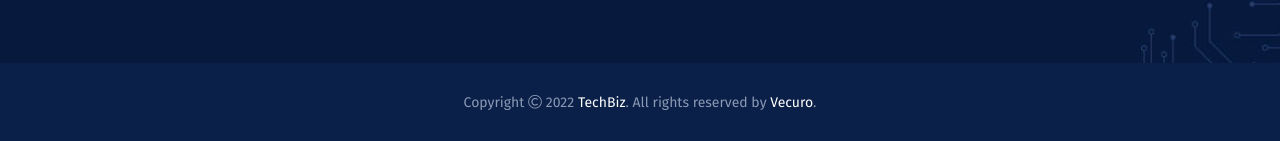
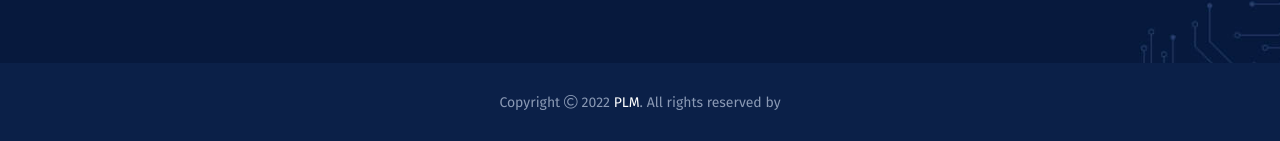
Before and after one commit to BhushanNizare/PLM, a plain HTML site: page Portfolio.html in a window 1280 px wide. Shown: the part 1338-1479 px from the top of the page. Drawn offline with Linux system fonts and the light colour scheme; grey boxes are pictures that could not be loaded.

Commit message:
Add files via upload

```diff
--- a/Portfolio.html
+++ b/Portfolio.html
@@ -471,8 +471,7 @@
         <div class="copyright-wrap">
             <div class="container">
                 <p class="copyright-text">Copyright <i class="fal fa-copyright"></i> 2022 <a class="text-white"
-                        href="index.html">TechBiz</a>. All rights reserved by <a class="text-white"
-                        href="https://themeforest.net/user/vecuro_themes">Vecuro</a>.</p>
+                        href="index.html">PLM</a>. All rights reserved by </p>
             </div>
         </div>
     </footer>
```
Also changed, not shown: Polarion_ALM.html (+2 -3 lines), about.html (+1 -2 lines), contact.html (+2 -3 lines), index.html (+2 -3 lines), plm_implementation.html (+2 -3 lines).
